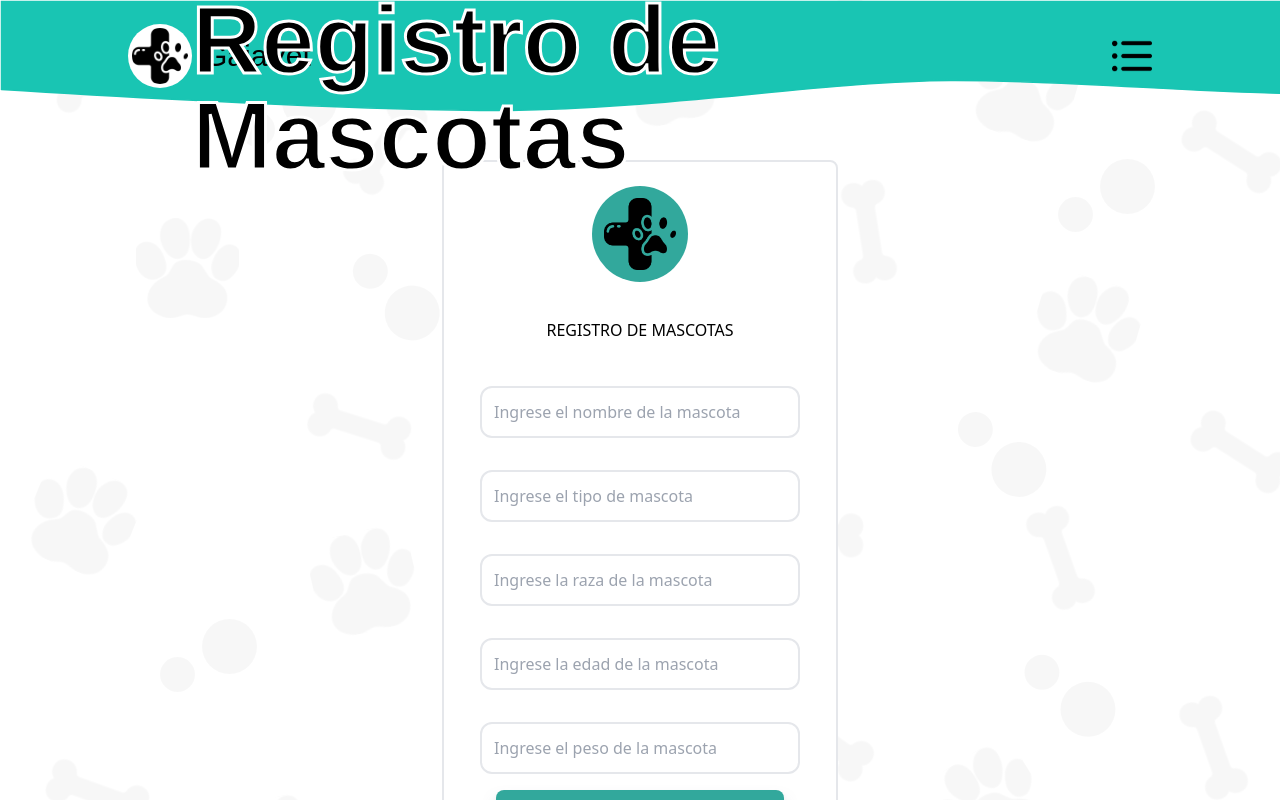
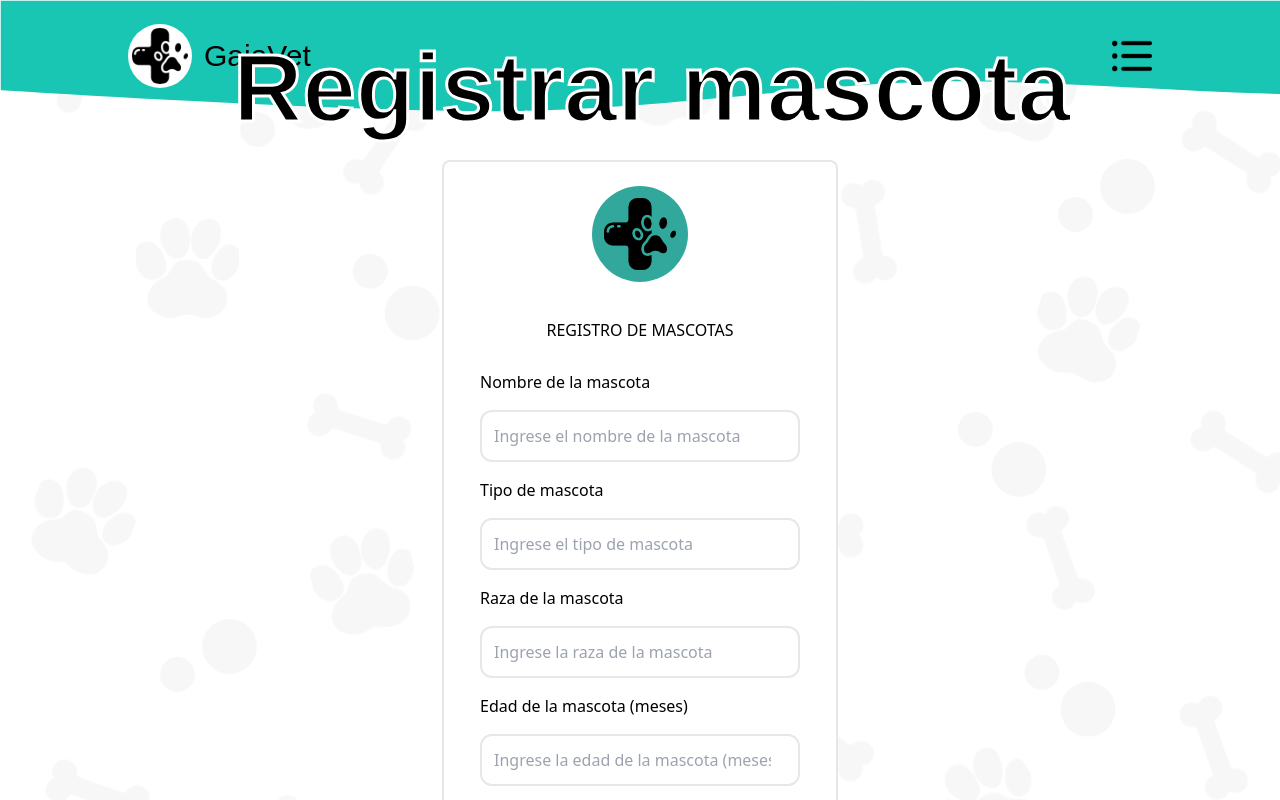
Before and after one commit to santiagocastano589/GaiaVet, a React (Vite) app: page /petRegister in a window 1280 px wide. Shown: the top 800 px of the page. Built offline with nearby package versions, Linux system fonts and the light colour scheme; a web font is replaced by a local one; what tailwindcss-animated would draw is missing.

Commit message:
se agrega la funcionalidad de registrar mascotas y mostrarlas segun el usuario

```diff
--- a/package.json
+++ b/package.json
@@ -16,6 +16,7 @@
     "@react-google-maps/api": "^2.19.3",
     "express.js": "^1.0.0",
     "fetch": "^1.1.0",
+    "jwt-decode": "^4.0.0",
     "mysql2": "^3.10.3",
     "react": "^18.2.0",
     "react-calendar": "^5.0.0",
--- a/src/App.jsx
+++ b/src/App.jsx
@@ -11,8 +11,8 @@ import { PetDaycare } from './Components/PetDaycare/PetDaycare';
 import { GeneralInquiry } from './Components/GeneralInquiry/GeneralInquiry';
 import { Pets } from './Components/Pages/Pets/Pets';
 import { Profile } from './Components/Pages/Profile/Profile';
-import { PetHistory } from './Components/PetHistory/PetHistory';
-import { PetRegister } from './Components/PetRegister/PetRegister';
+import { PetHistory } from './Components/Pages/PetHistory/PetHistory';
+import { PetRegister } from './Components/Pages/PetRegister/PetRegister';
 import { ProductsShop } from './Components/Pages/ProductsShop/ProductsShop';
 
 import { Citas } from './Components/Citas/Citas';
--- a/src/Components/Context/Context.jsx
+++ b/src/Components/Context/Context.jsx
@@ -1,4 +1,5 @@
 // AuthContext.js
+import { jwtDecode } from 'jwt-decode';
 import React, { createContext, useState, useEffect } from 'react';
 
 export const AuthContext = createContext();
@@ -10,6 +11,23 @@ export const AuthProvider = ({ children }) => {
   useEffect(() => {
     const fetchUser = async () => {
       if (authToken) {
+        // Decodificar el token para obtener el rol
+        try {
+          const decodedToken = jwtDecode(authToken);
+          const role = decodedToken.role;
+
+          if (role) {
+            // Guardar el rol en el localStorage
+            localStorage.setItem('role', role);
+            console.log('Role saved in localStorage:', role);
+          } else {
+            console.error('Role not found in token');
+          }
+        } catch (error) {
+          console.error('Error decoding token:', error);
+        }
+
+        // Hacer la solicitud para obtener los datos del usuario
         const response = await fetch('https://gaiavet-back.onrender.com/me', {
           headers: {
             Authorization: `Bearer ${authToken}`,
@@ -24,8 +42,6 @@ export const AuthProvider = ({ children }) => {
     fetchUser();
   }, [authToken]);
 
-
-
   return (
     <AuthContext.Provider value={{ authToken, user, setAuthToken }}>
       {children}
--- a/src/Components/PetHistory/PetHistory.jsx
+++ b/src/Components/Pages/PetHistory/PetHistory.jsx
@@ -1,7 +1,7 @@
 import React from 'react'
-import { Header } from '../Layouts/Header/Header'
-import { InputHistory } from '../InputHistory/InputHistory'
-import { TableHeader } from '../TableHeader/TableHeader'
+import { Header } from '../../Layouts/Header/Header'
+import { InputHistory } from '../../InputHistory/InputHistory'
+import { TableHeader } from '../../TableHeader/TableHeader'
 
 export const PetHistory = () => {
   return (
--- /dev/null
+++ b/src/Components/Pages/PetRegister/PetRegister.jsx
@@ -0,0 +1,105 @@
+import React, { useRef, useState, useContext } from 'react';
+import { Link, useNavigate } from 'react-router-dom';
+import logo from '../../../assets/logoGaia.webp';
+import { Input } from '../../Input/Input';
+import { Button } from '../../Button/Button';
+import { Header } from '../../Layouts/Header/Header';
+import { AuthContext } from '../../Context/Context';
+import Swal from 'sweetalert2';
+
+
+export const PetRegister = () => {
+
+  const { authToken } = useContext(AuthContext);
+  const [successful, setSuccessful] = useState(false);
+  const navigate = useNavigate();
+
+  const formData = useRef({
+    nombre: '',
+    tipo: '',
+    raza: '',
+    edad: '',
+    peso:'',
+    temperamento:''
+  });
+
+  const handleChange = (e) => {
+    formData.current[e.target.name] = e.target.value;
+  };
+
+  const handleSubmit = async (e) => {
+    e.preventDefault(); // Prevenir el comportamiento por defecto del formulario
+    const dataEnd = { ...formData.current };
+
+    console.log(dataEnd);
+
+
+    try {
+      const response = await fetch('https://gaiavet-back.onrender.com/newPet', {
+        method: 'POST',
+        headers: {
+          'Content-Type': 'application/json',
+          Authorization: `Bearer ${authToken}`
+        },
+        body: JSON.stringify(dataEnd),
+      });
+
+      const data = await response.json();
+
+      if (!response.ok) {
+        Swal.fire({
+          icon: 'error',
+          title: 'Oops...',
+          text: data.message,
+        });
+        throw new Error('Error en la solicitud');
+      }else if (response.ok) {
+        Swal.fire({
+          position: 'center',
+          icon: 'success',
+          title: 'Mascota registrada!!',
+          showConfirmButton: true,
+        });
+
+        setSuccessful(true);
+      }
+
+    } catch (error) {
+      Swal.fire({
+        icon: 'error',
+        title: 'Oops...',
+        text: data.message,
+      });
+      console.error('Error:', error);
+    }
+  };
+
+  // Redirigir a la página de inicio de sesión si el registro es exitoso
+  if (successful) {
+    navigate('/pets');
+  }
+    return (
+        <div className='h-full w-full flex flex-col'>
+          <Header title='Registrar mascota' />
+          <div className='flex justify-center items-center z-0 pt-36 pb-10 '>
+            <div className='bg-white flex justify-center items-center flex-col border-solid border-2 border-gray rounded-lg mt-4'>
+              <div className='w-24 p-3 bg-blue-border rounded-full my-6'>
+                <img className='' src={logo} alt='' />
+              </div>
+              <h2 className='my-3'>REGISTRO DE MASCOTAS</h2>
+              <form className='flex flex-col' onSubmit={handleSubmit}>
+                <Input name='nombre' lblName='Nombre de la mascota' type='text' placeholder='Ingrese el nombre de la mascota' onChange={handleChange} />
+                <Input name='tipo' lblName='Tipo de mascota' type='text' placeholder='Ingrese el tipo de mascota' onChange={handleChange} />
+                <Input name='raza' lblName='Raza de la mascota' type='text' placeholder='Ingrese la raza de la mascota' onChange={handleChange} />
+                <Input name='edad' lblName='Edad de la mascota (meses)' type='number' placeholder='Ingrese la edad de la mascota (meses)' onChange={handleChange} />
+                <Input name='peso' lblName='Peso de la mascota (Kg)' type='number' placeholder='Ingrese el peso de la mascota (Kg)' onChange={handleChange} />
+                <Input name='temperamento' lblName='Temperamento' type='text' placeholder='Ingrese Temperamento de su mascota' onChange={handleChange} />
+                <div className='flex justify-center items-center flex-col'>
+                  <Button textButton='Registrar Mascota' onClick={handleSubmit} />
+                </div>
+              </form>
+            </div>
+          </div>
+        </div>
+      );
+    };
--- a/src/Components/Pages/Profile/Profile.jsx
+++ b/src/Components/Pages/Profile/Profile.jsx
@@ -195,6 +195,28 @@ export const Profile = () => {
     setShowConfirmButton(false);
   };
 
+  const deleteUser = async ()=>{
+    try {
+      const response = await fetch('https://gaiavet-back.onrender.com/me/deleteAcount', {
+        method: 'PUT',
+        headers: {
+          'Content-Type': 'application/json',
+          Authorization: `Bearer ${authToken}`,
+        },
+      });
+
+      if (!response.ok) {
+        throw new Error('Error al eliminar el usuario');
+      }
+
+      const data = await response.json();
+      console.log('Usuario eliminado exitosamente:', data);
+    } catch (error) {
+      console.error('Error:', error);
+    }
+  }
+
+
   return (
     <>
       <Header />
@@ -252,7 +274,7 @@ export const Profile = () => {
         <div className="flex justify-center">
           <div className="w-3/5 flex justify-evenly my-10">
             <button onClick={closeSesion} className="w-60 h-12 rounded-xl bg-buttonProducts text-white" type="button">Cerrar Sesión</button>
-            <button className="w-60 h-12 rounded-xl bg-red-600 text-white" type="button">Eliminar cuenta</button>
+            <button onClick={deleteUser} className="w-60 h-12 rounded-xl bg-red-600 text-white" type="button">Eliminar cuenta</button>
           </div>
         </div>
       </div>
--- a/src/Components/Pages/Record/Record.jsx
+++ b/src/Components/Pages/Record/Record.jsx
@@ -73,6 +73,11 @@ export const Record = () => {
         setSuccessful(true);
       }
     } catch (error) {
+      Swal.fire({
+        icon: 'error',
+        title: 'Oops...',
+        text: data.message,
+      });
       console.error('Error:', error);
     }
   };
--- a/src/Components/PetRegister/PetRegister.jsx
+++ /dev/null
@@ -1,79 +0,0 @@
-import React, { useRef, useState } from 'react';
-import { Link, useNavigate } from 'react-router-dom';
-import logo from '../../assets/logoGaia.webp';
-import { Input } from '../Input/Input';
-import { Button } from '../Button/Button';
-import { Header } from '../Layouts/Header/Header';
-
-export const PetRegister = () => {
-    const [successful, setSuccessful] = useState(false);
-  const navigate = useNavigate();
-
-  const formData = useRef({
-    nombre: '',
-    tipo: '',
-    raza: '',
-    edad: '',
-    peso:''
-  });
-
-  const handleChange = (e) => {
-    formData.current[e.target.name] = e.target.value;
-  };
-
-  const handleSubmit = async (e) => {
-    e.preventDefault(); // Prevenir el comportamiento por defecto del formulario
-    const dataEnd = { ...formData.current };
-
-    try {
-      const response = await fetch('https://', {
-        method: 'POST',
-        headers: {
-          'Content-Type': 'application/json',
-        },
-        body: JSON.stringify(dataEnd),
-      });
-
-      if (!response.ok) {
-        throw new Error('Error en la solicitud');
-
-      }
-
-      const data = await response.json();
-      console.log('Respuesta del servidor:', data);
-
-      alert('Registro exitoso');
-      setSuccessful(true);
-    } catch (error) {
-      console.error('Error:', error);
-    }
-  };
-
-  // Redirigir a la página de inicio de sesión si el registro es exitoso
-  if (successful) {
-    navigate('/pets');
-  }
-    return (
-        <div className='h-full w-full flex flex-col'>
-          <Header title='Registro de Mascotas' />
-          <div className='flex justify-center items-center z-0 pt-36 pb-10 '>
-            <div className='bg-white flex justify-center items-center flex-col border-solid border-2 border-gray rounded-lg mt-4'>
-              <div className='w-24 p-3 bg-blue-border rounded-full my-6'>
-                <img className='' src={logo} alt='' />
-              </div>
-              <h2 className='my-3'>REGISTRO DE MASCOTAS</h2>
-              <form className='flex flex-col' onSubmit={handleSubmit}>
-                <Input name='Nombre de la mascota' type='text' placeholder='Ingrese el nombre de la mascota' onChange={handleChange} />
-                <Input name='Tipo de mascota' type='text' placeholder='Ingrese el tipo de mascota' onChange={handleChange} />
-                <Input name='Raza de la mascota' type='text' placeholder='Ingrese la raza de la mascota' onChange={handleChange} />
-                <Input name='Edad de la mascota' type='text' placeholder='Ingrese la edad de la mascota' onChange={handleChange} />
-                <Input name='Peso de la mascota' type='text' placeholder='Ingrese el peso de la mascota' onChange={handleChange} />
-                <div className='flex justify-center items-center flex-col'>
-                  <Button textButton='Registrar Mascota' onClick={handleSubmit} />
-                </div>
-              </form>
-            </div>
-          </div>
-        </div>
-      );
-    };
--- a/src/Components/WindowModals/NavMenu/NavMenu.jsx
+++ b/src/Components/WindowModals/NavMenu/NavMenu.jsx
@@ -77,6 +77,7 @@ export const NavMenu = ({ onClose }) => {
               <MenuItems nameItem="Perfil" to="/Profile" type="link" />
               <MenuItems nameItem="Tienda" to="/shop" type="link" />
               <MenuItems nameItem="Mascotas" to="/pets" type="link" />
+              <MenuItems nameItem="Registrar mascota" to="/petRegister" type="link" />
               <button onClick={closeSesion} className='w-60 h-12 rounded-xl bg-buttonProducts text-white self-center mb-4' type="button">Cerrar Sesión</button>
             </>
           }
```
Also changed, not shown: src/Components/Pages/Pets/Pets.jsx (+34 -1 lines), 1 other file (tests, documents, lock files or other folders).
